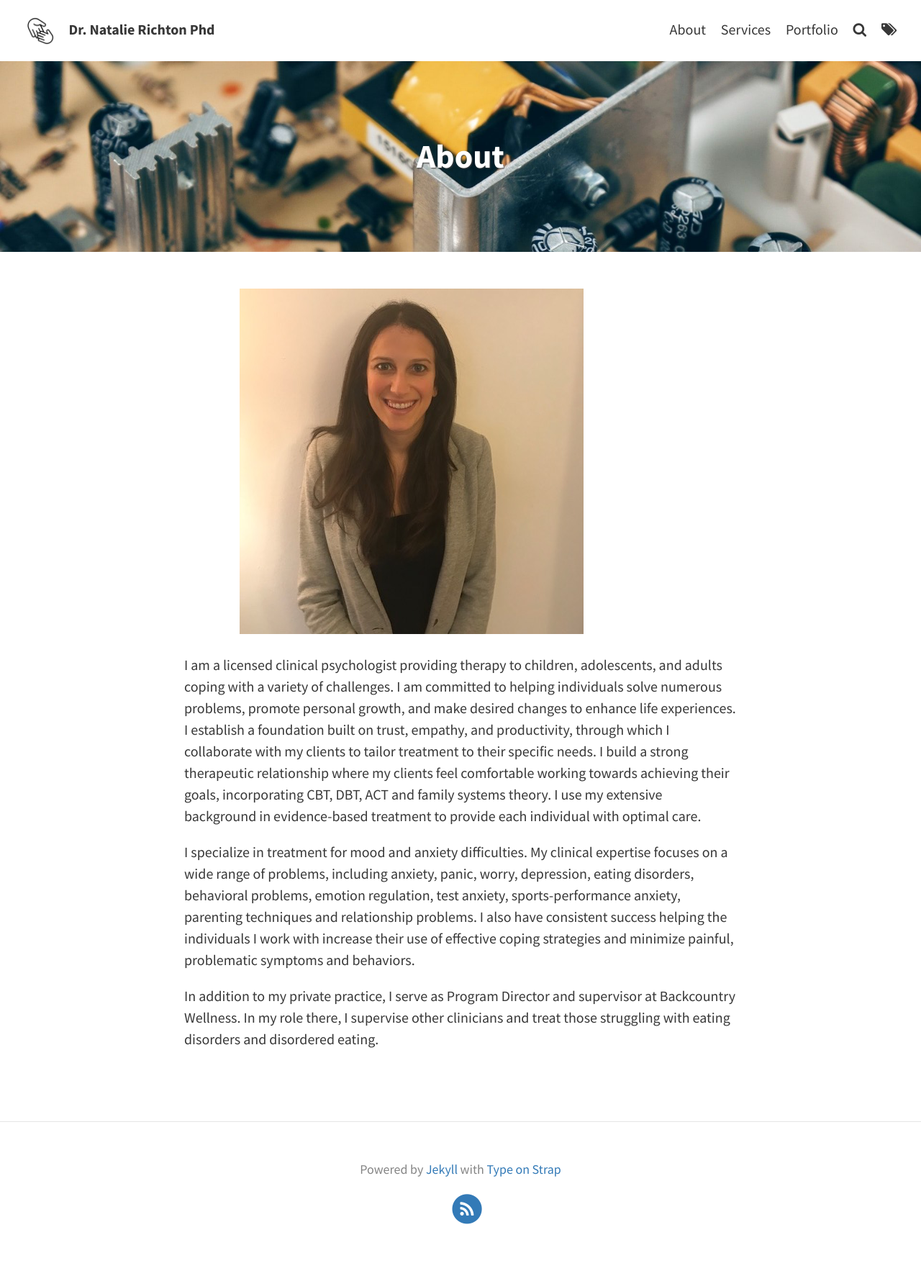
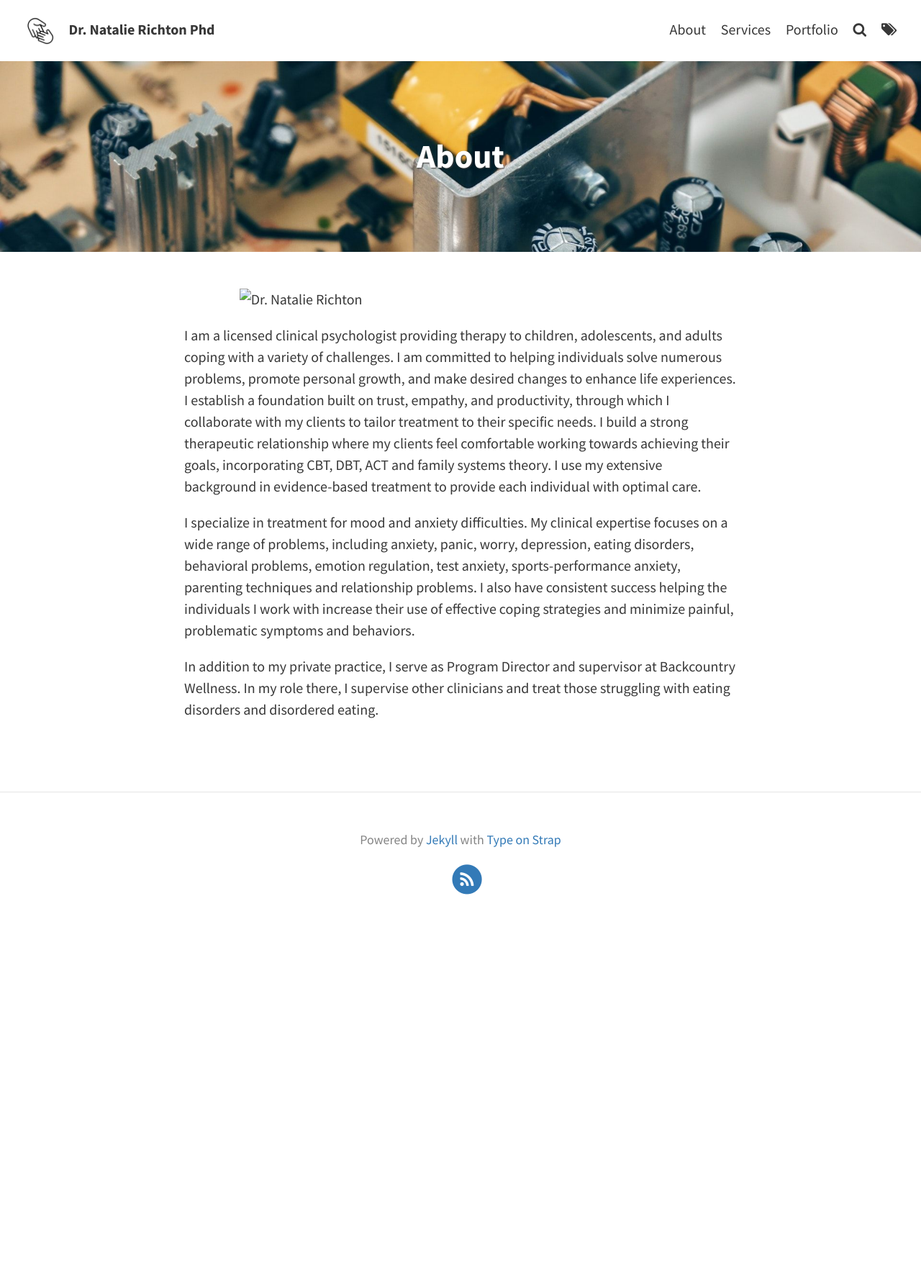
Before and after one commit to elirosen/natalie, a Jekyll site: the page built from pages/about.md, in a window 1280 px wide. Shown: the whole page at 72% size. Built offline with Jekyll 4.4.1, drawn with Linux system fonts in a browser that asks for light colours; after the commit the page ends 1315 px from its top, so only the background shows below that.

Commit message:
changes
updated icon

```diff
--- a/_config.yml
+++ b/_config.yml
@@ -10,7 +10,8 @@ theme_settings:
   # Meta
   title: Dr. Natalie Richton Phd # blog's title
   avatar: /assets/img/hands-icon.png
-  favicon: /assets/img/hands-icon.png
+  favicon: /assets/img/dnr-icon.png
+
   gravatar: # Email MD5 hash
 
   # Header and footer text
--- a/pages/about.md
+++ b/pages/about.md
@@ -6,7 +6,7 @@ feature-img: "assets/img/pexels/circuit.jpeg"
 
 ---
 
-![Dr. Natalie Richton](https://github.com/elirosen/natalie/blob/master/assets/img/nat-headshot.png "Dr. Natalie Richton")
+![Dr. Natalie Richton](natalie/assets/img/nat-headshot.png "Dr. Natalie Richton")
 
 I am a licensed clinical psychologist providing therapy to children, adolescents, and adults coping with a variety of challenges. I am committed to helping individuals solve numerous problems, promote personal growth, and make desired changes to enhance life experiences. I establish a foundation built on trust, empathy, and productivity, through which I collaborate with my clients to tailor treatment to their specific needs. I build a strong therapeutic relationship where my clients feel comfortable working towards achieving their goals, incorporating CBT, DBT, ACT and family systems theory. I use my extensive background in evidence-based treatment to provide each individual with optimal care.
 
```
Also changed, not shown: assets/img/dnr-icon.png (added).
